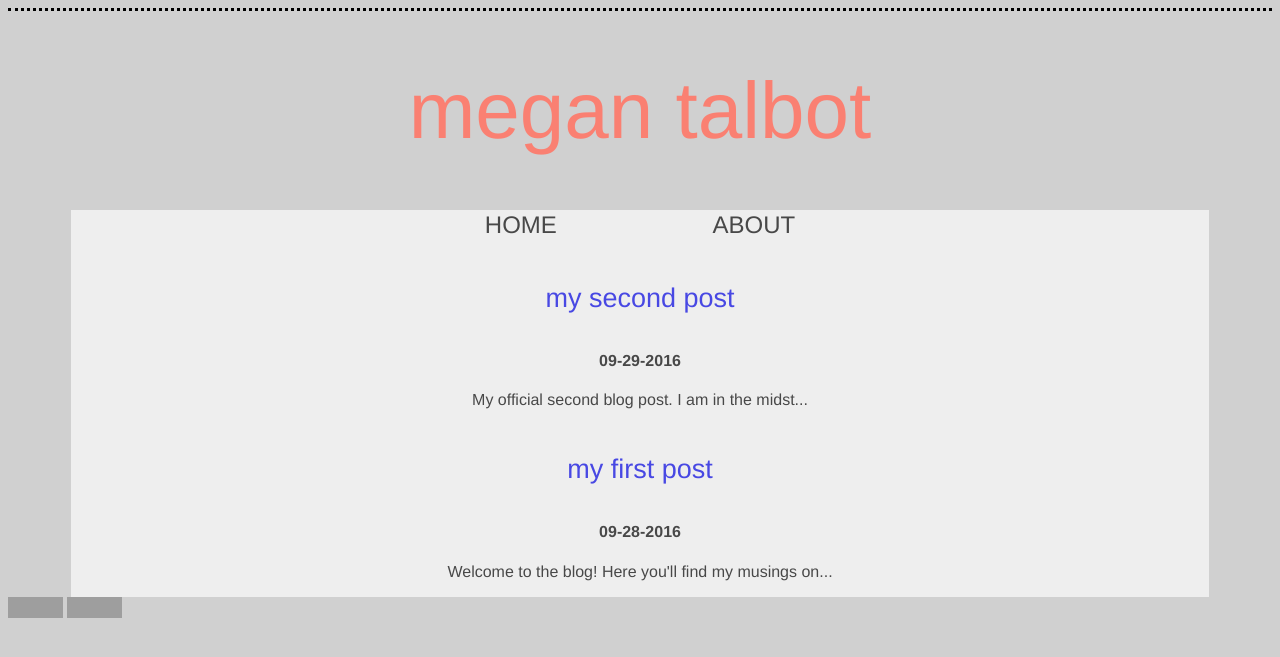
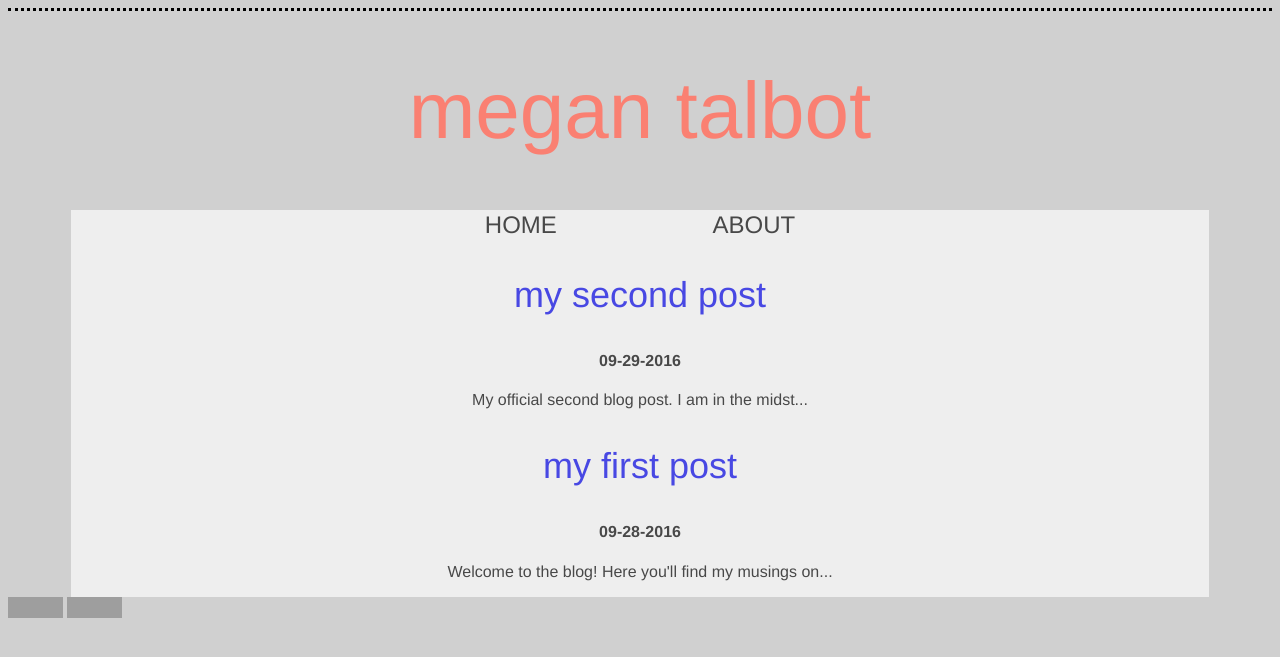
Before and after one commit to meganft/meganft.github.io, a Jekyll site: the page built from index.html, in a window 1280 px wide. Shown: the top 657 px of the page. Built offline with Jekyll 4.4.1, drawn with Linux system fonts in a browser that asks for light colours; grey boxes are pictures that could not be loaded.

```diff
--- a/index.html
+++ b/index.html
@@ -5,7 +5,7 @@ layout: default
 
 
 {% for post in site.posts %}
-  <h3><a style="font-size: .75em;" href="{{ post.url }}">{{ post.title }}</a></h3>
+  <h3><a style="font-size: 1em;" href="{{ post.url }}">{{ post.title }}</a></h3>
   <h4>{{ post.date | date: "%m-%d-%Y" }}</h4>
     <p>{{ post.content | strip_html | truncatewords:10}}</p>
 {% endfor %}
```
